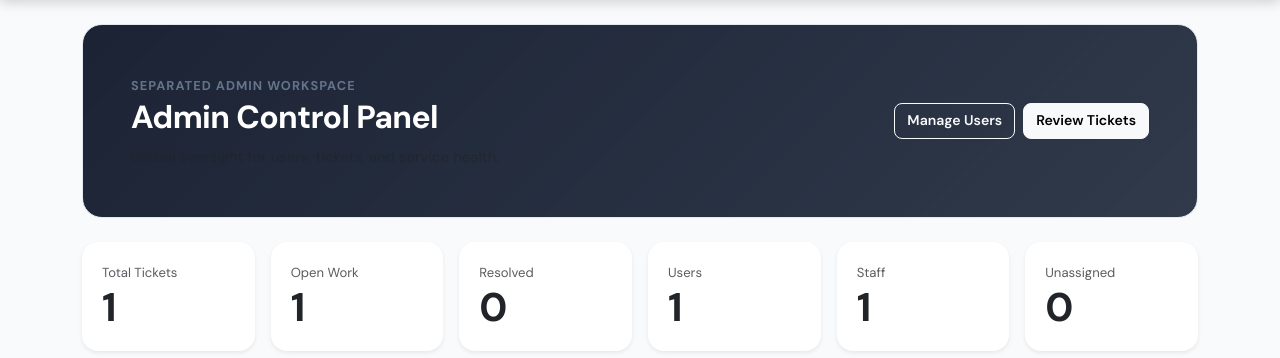
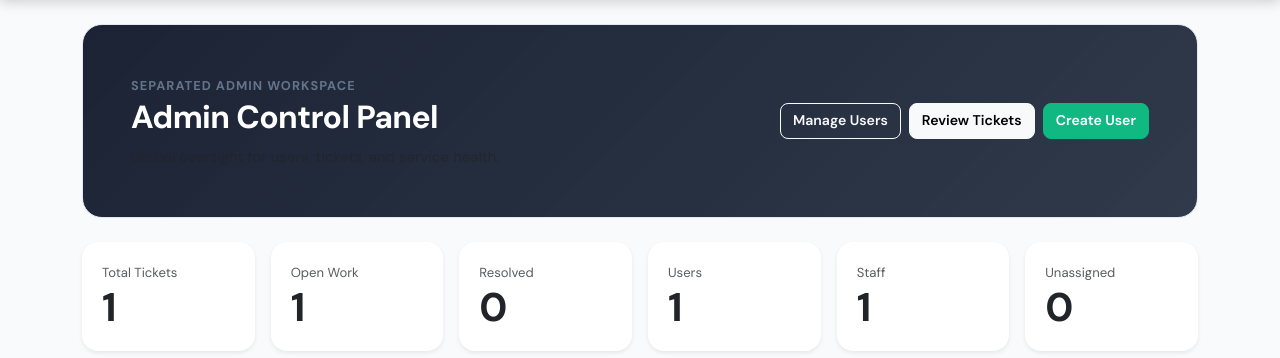
Before and after one commit to jacqu3xf/helpdeskhub, a Flask app: page /admin in a window 1280 px wide. Shown: the part 62-420 px from the top of the page. Run offline with Flask 3, Linux system fonts and the light colour scheme; a user stored in the database is signed in; tables that the repository leaves empty hold one stand-in row (values such as "Sample post").

Commit message:
Fix admin create user feature
- Updated app.py
- Updated forms.py
- Fixed template filename (admin_users.html)
- Resolved TemplateNotFound error
- Verified create user button works

```diff
--- a/app.py
+++ b/app.py
@@ -3,7 +3,7 @@ from flask_login import LoginManager, login_user, login_required, logout_user, c
 from sqlalchemy import or_
 
 from models import db, User, Ticket, Comment
-from forms import RegisterForm, LoginForm, TicketForm, CommentForm, StatusForm, UserRoleForm
+from forms import RegisterForm, LoginForm, TicketForm, CommentForm, StatusForm, UserRoleForm, AdminCreateUserForm
 
 app = Flask(__name__)
 app.config["SECRET_KEY"] = "dev-change-me"
@@ -428,6 +428,29 @@ def admin_tickets():
     )
 
 
+@app.route("/admin/create-user", methods=["GET", "POST"])
+@login_required
+def admin_create_user():
+    admin_required()
+
+    form = AdminCreateUserForm()
+
+    if form.validate_on_submit():
+        user = User(
+            name=form.name.data.strip(),
+            email=form.email.data.lower().strip(),
+            role=form.role.data
+        )
+        user.set_password(form.password.data)
+
+        db.session.add(user)
+        db.session.commit()
+
+        flash("User created successfully.", "success")
+        return redirect(url_for("admin_dashboard"))
+    return render_template("admin_users.html", form=form)
+
+
 @app.errorhandler(403)
 def forbidden(error):
     return (
--- a/templates/admin_dashboard.html
+++ b/templates/admin_dashboard.html
@@ -10,6 +10,7 @@
     <div class="d-flex gap-2 flex-wrap">
       <a class="btn btn-outline-light" href="{{ url_for('admin_users') }}">Manage Users</a>
       <a class="btn btn-light" href="{{ url_for('admin_tickets') }}">Review Tickets</a>
+      <a class="btn btn-success" href="{{ url_for('admin_create_user') }}">Create User</a>
     </div>
   </div>
 </section>
```
Also changed, not shown: forms.py (+11 -0 lines), README.md.
